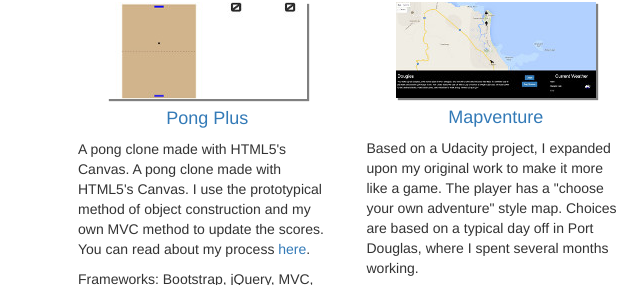
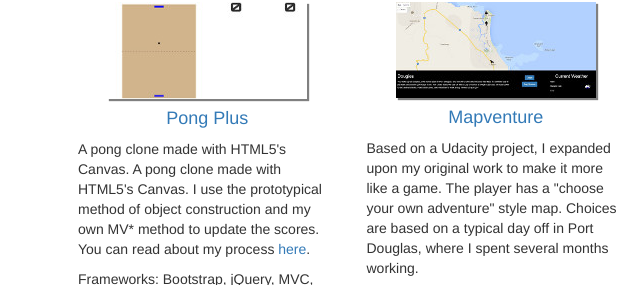
Before and after one commit to nodes777/portfolio, a plain HTML site: page index.html in a window 1280 px wide. Shown: the part 379-664 px from the top of the page, 0-640 px from the left. Drawn offline with nearby package versions, Linux system fonts and the light colour scheme; a script that the page names is missing.

Commit message:
minor change

```diff
--- a/index.html
+++ b/index.html
@@ -48,7 +48,7 @@
          <div class ="col-sm-3">
                <a href="./pongplus/index.html"><img src="img/pong.JPG"></a>
                <h4><a href="./pongplus/index.html">Pong Plus</a></h4>
-               <p>A pong clone made with HTML5's Canvas. A pong clone made with HTML5's Canvas. I use the prototypical method of object construction and my own MVC method to update the scores. You can read about my process <a href="http://tayloredtotaylor.blogspot.com/2016/04/i-made-pong-clone.html">here</a>.</p>
+               <p>A pong clone made with HTML5's Canvas. A pong clone made with HTML5's Canvas. I use the prototypical method of object construction and my own MV* method to update the scores. You can read about my process <a href="http://tayloredtotaylor.blogspot.com/2016/04/i-made-pong-clone.html">here</a>.</p>
                <p>Frameworks: Bootstrap, jQuery, MVC, Prototypical Object Construction, </p>
                <p><a href="https://github.com/nodes777/pongplus">Source Code</a></p>
             </div>
```
